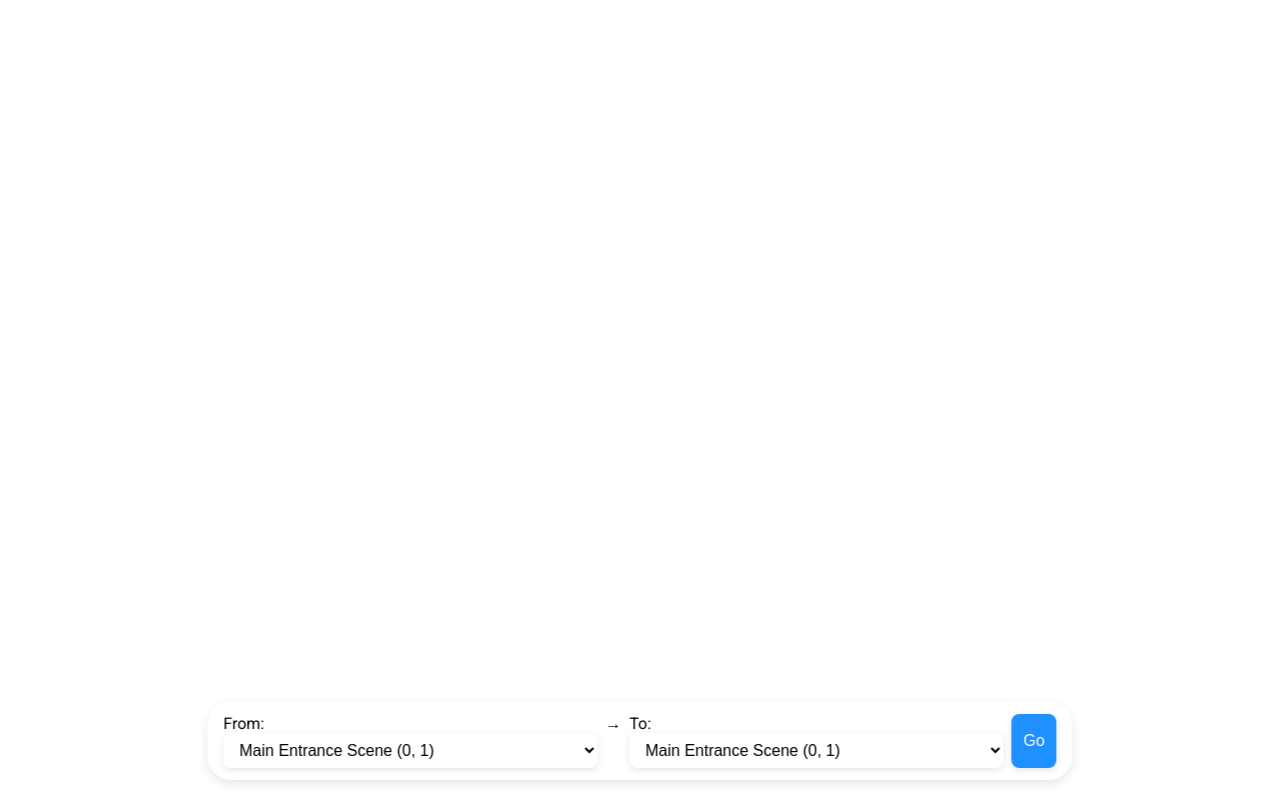
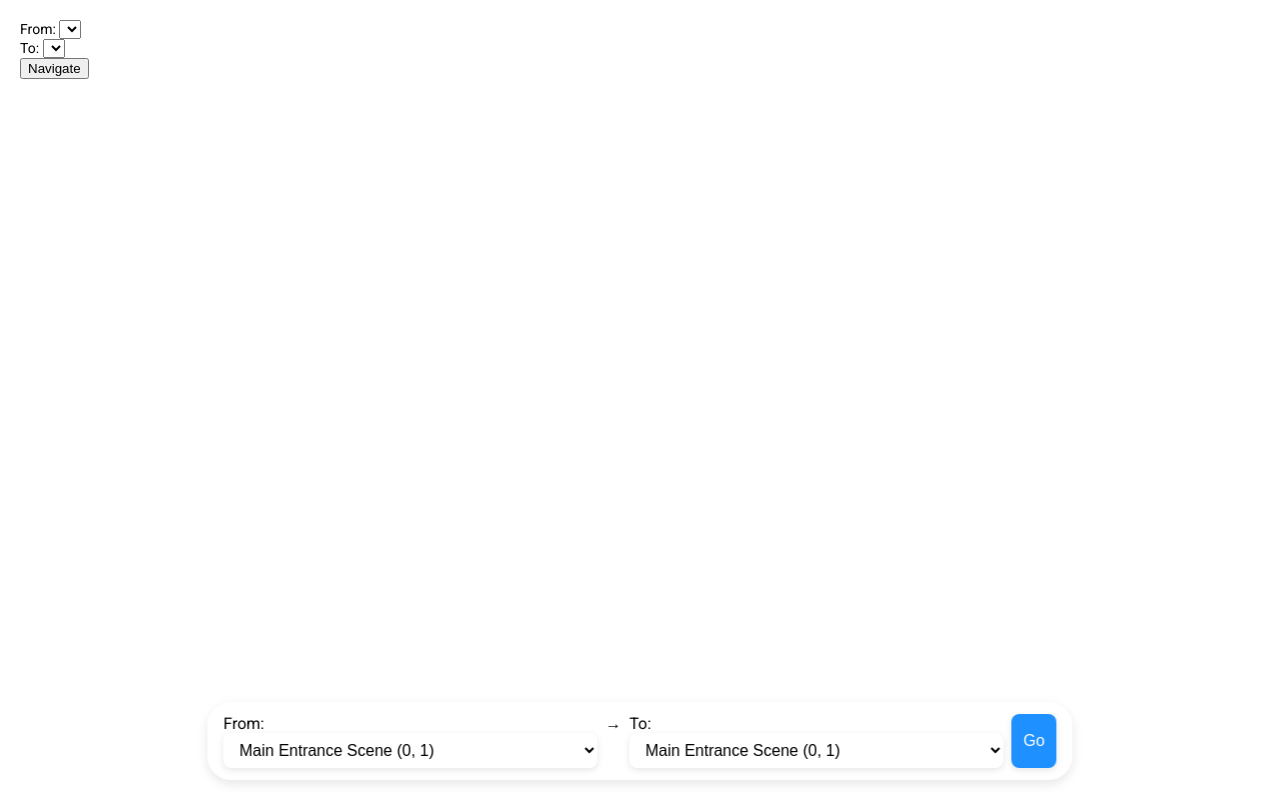
Before and after one commit to ShakthiNandan/CIT-AR-Navigation, a Flask app: page / in a window 1280 px wide. Run offline with Flask 3, Linux system fonts and the light colour scheme; lists and menus that the app fills with data are empty; some libraries are stand-ins or nearby versions.

Commit message:
more UI Adjustments

```diff
--- a/templates/ar_navigator.html
+++ b/templates/ar_navigator.html
@@ -62,6 +62,38 @@
             color: #fff;
             font-weight: 500;
         }
+        .ar-ui-container {
+    position: absolute;
+    top: 0;
+    left: 0;
+    z-index: 9999;
+    width: 100vw;
+    height: 100vh;
+    pointer-events: none; /* Let AR scene still be interactive unless you override below */
+  }
+
+  .ar-ui-container * {
+    pointer-events: auto; /* Re-enable interaction for UI elements */
+  }
+
+  .ui-panel {
+    position: absolute;
+    top: 10px;
+    left: 10px;
+    background: rgba(255,255,255,0.9);
+    padding: 10px;
+    border-radius: 8px;
+    max-width: 90vw;
+    max-height: 80vh;
+    overflow-y: auto;
+    font-size: 14px;
+  }
+
+  @media (max-width: 600px) {
+    .ui-panel {
+      font-size: 12px;
+    }
+  }
     </style>
 
 </head>
@@ -82,9 +114,19 @@
         <a-camera gps-camera rotation-reader></a-camera>
     </a-scene>
 
-
+    <div class="ar-ui-container">
+        <div class="ui-panel">
+          <label for="from">From:</label>
+          <select id="from">...</select>
+          <br />
+          <label for="to">To:</label>
+          <select id="to">...</select>
+          <br />
+          <button onclick="startNavigation()">Navigate</button>
+        </div>
+      </div>
     <!-- UI Overlay -->
-    <div id="ui">
+    <div id="ui" display="hidden">
         <label>From:
             <select id="fromSelect"></select>
         </label>
```
